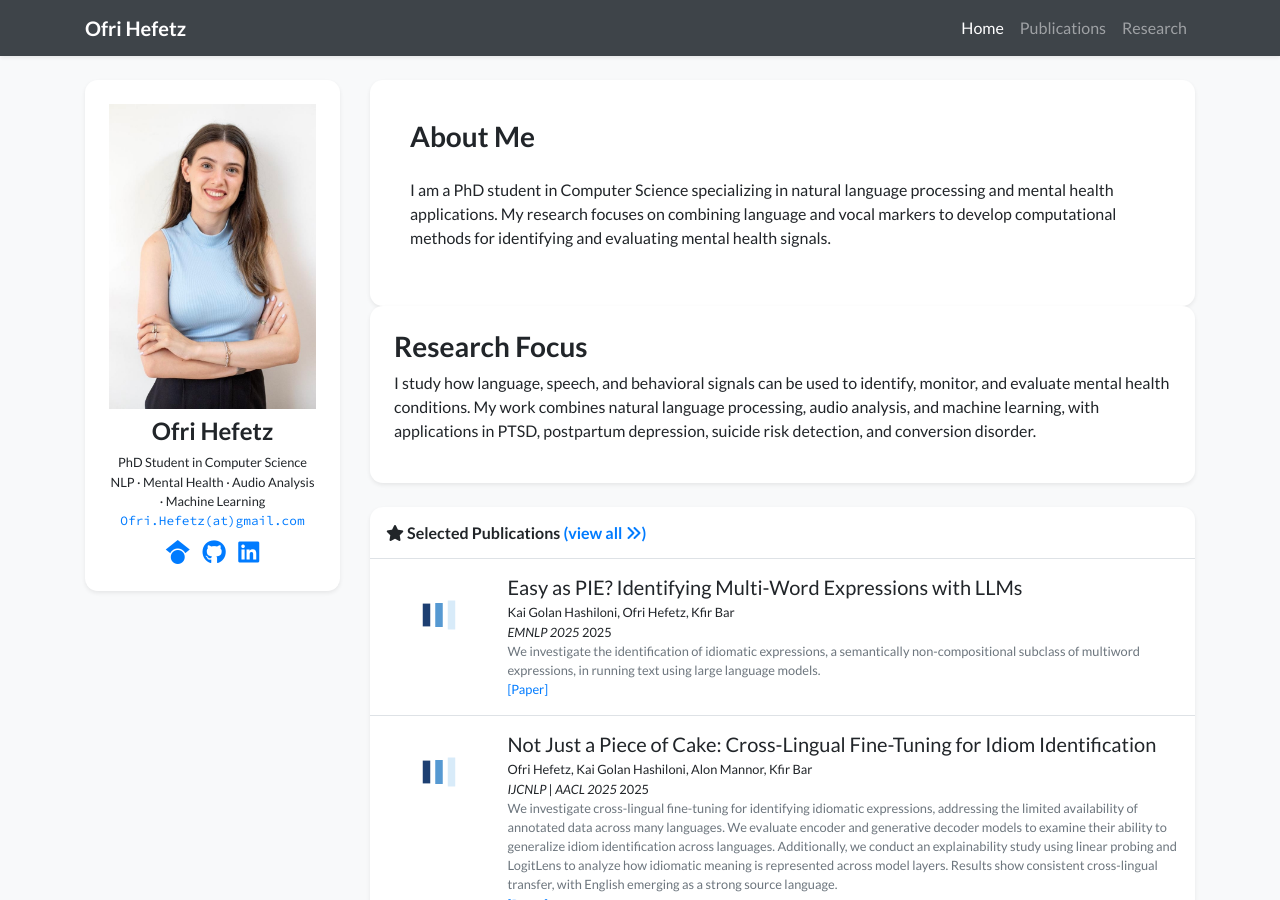
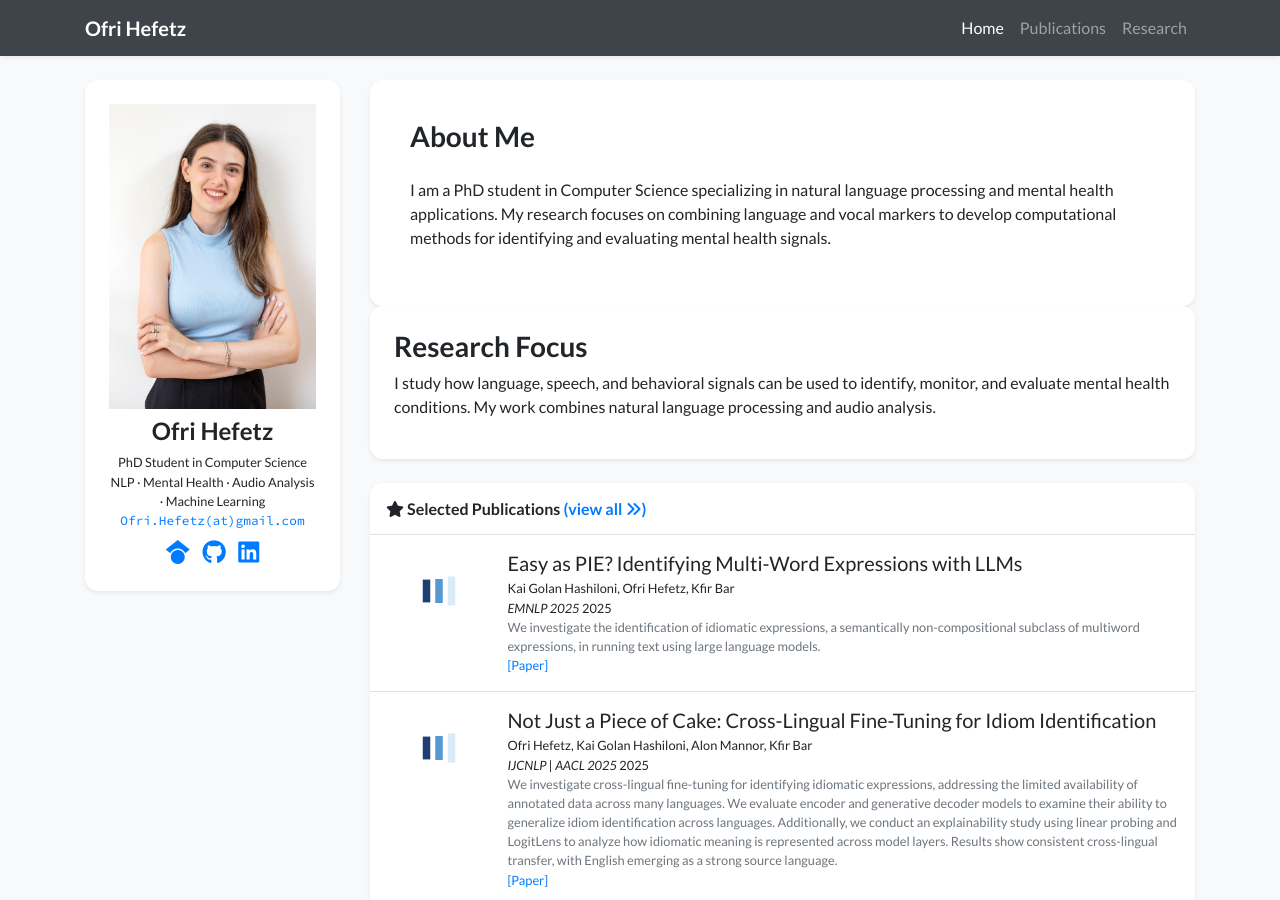
Before and after one commit to OfriHefetz/ofrihefetz.github.io, a Jekyll site: the page built from index.html, in a window 1280 px wide and 900 px high. Built offline with Jekyll 4.4.1, drawn with Linux system fonts in a browser that asks for light colours; nearby versions of some CDN libraries; a style sheet for code colours, icons or effects is not loaded.

Commit message:
Update index.html

```diff
--- a/index.html
+++ b/index.html
@@ -18,8 +18,7 @@ navbar_title: Home
             <p>
                 I study how language, speech, and behavioral signals can be used to identify,
                 monitor, and evaluate mental health conditions. My work combines natural
-                language processing, audio analysis, and machine learning, with applications
-                in PTSD, postpartum depression, suicide risk detection, and conversion disorder.
+                language processing and audio analysis.
             </p>
         </div>
 
```
